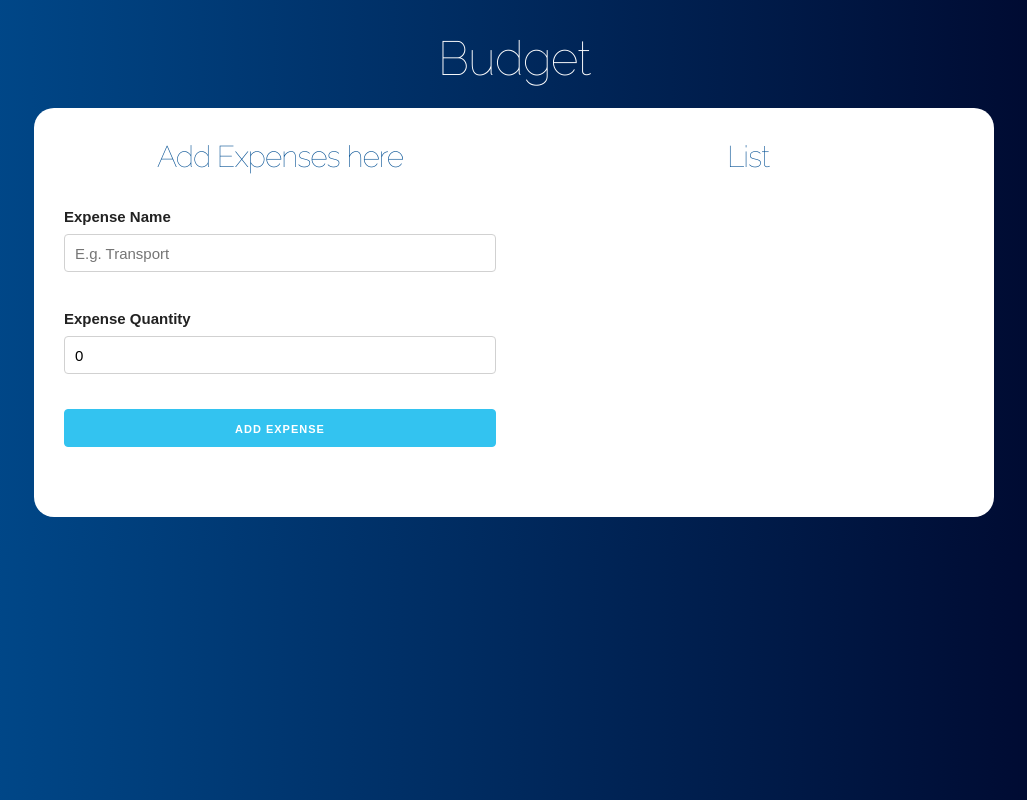
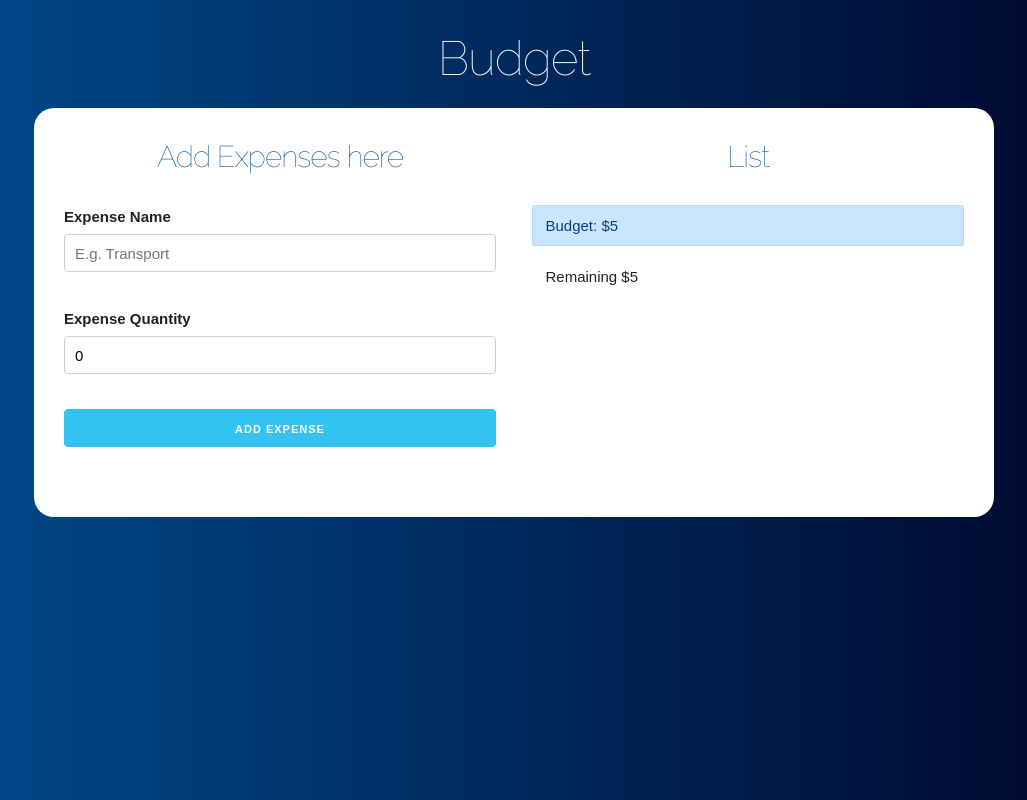
Before and after one commit to AlanAlv/react-budget, a React (Create React App) app: page / in a window 1280 px wide. Both pictures are taken after typing "5" into the empty fields and a click on the input "Set Budget". Shown: the whole page, without its empty margins (126-1153 px from the left). Built offline with nearby package versions, Linux system fonts and the light colour scheme.

Commit message:
Budget Control component

```diff
--- a/src/App.js
+++ b/src/App.js
@@ -1,7 +1,8 @@
 import React, { useState } from 'react';
 import Question from './componets/Question';
 import Form from './componets/Form';
-import List from './componets/List'
+import List from './componets/List';
+import BudgetControl from './componets/BudgetControl';
 
 function App() {
 
@@ -45,6 +46,10 @@
                   <List
                     expenses={expenses}
                   />
+                  <BudgetControl
+                    budget={budget}
+                    remaining={remaining}
+                  />
                 </div>
               </div>
             )
--- /dev/null
+++ b/src/componets/BudgetControl.js
@@ -0,0 +1,16 @@
+import React, { Fragment } from 'react'
+
+const BudgetControl = ({budget, remaining}) => {
+    return (
+        <Fragment>
+            <div className="alert alert-primary">
+                Budget: ${budget}
+            </div>
+            <div className="alert">
+                Remaining ${remaining}
+            </div>
+        </Fragment>
+    );
+}
+
+export default BudgetControl;
```
